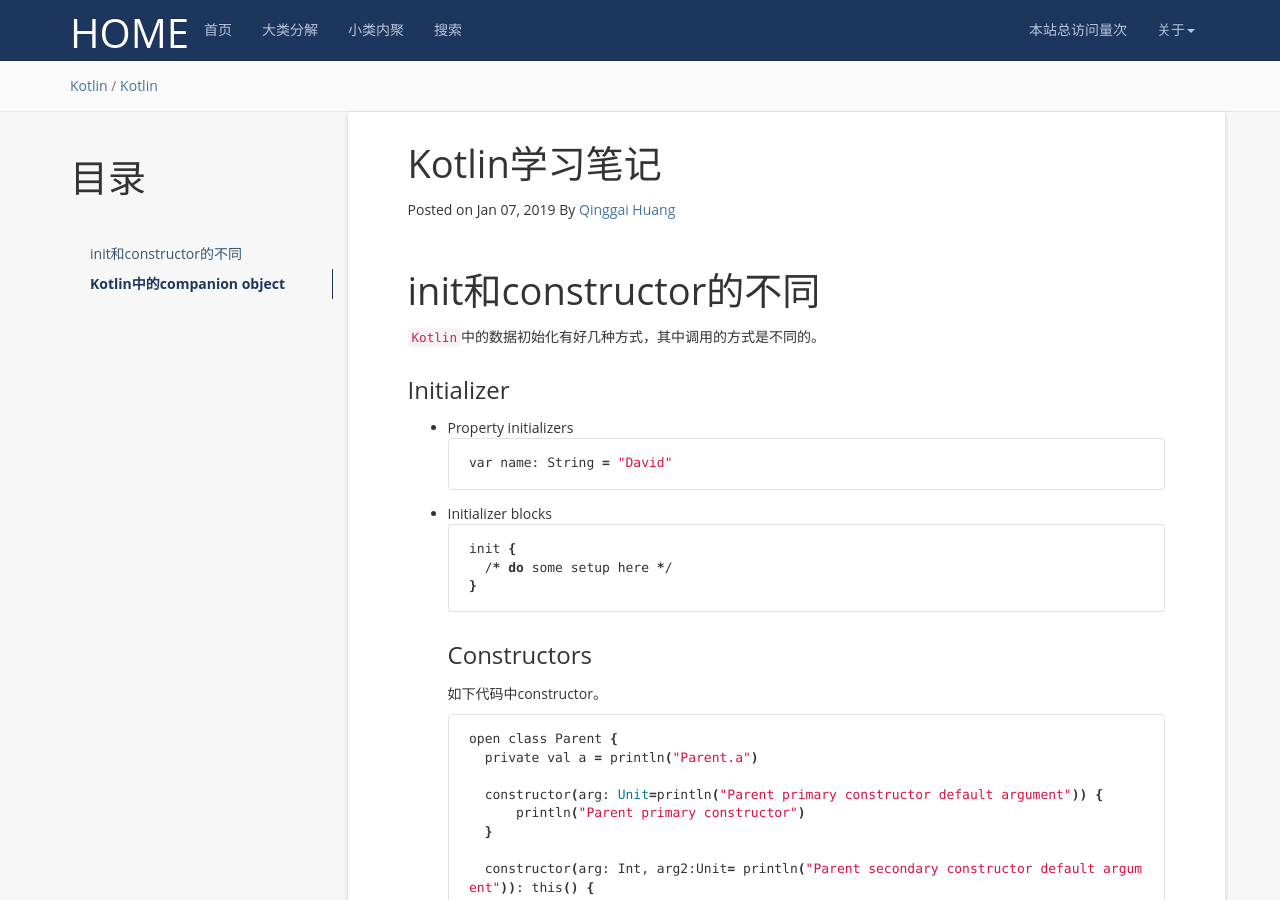
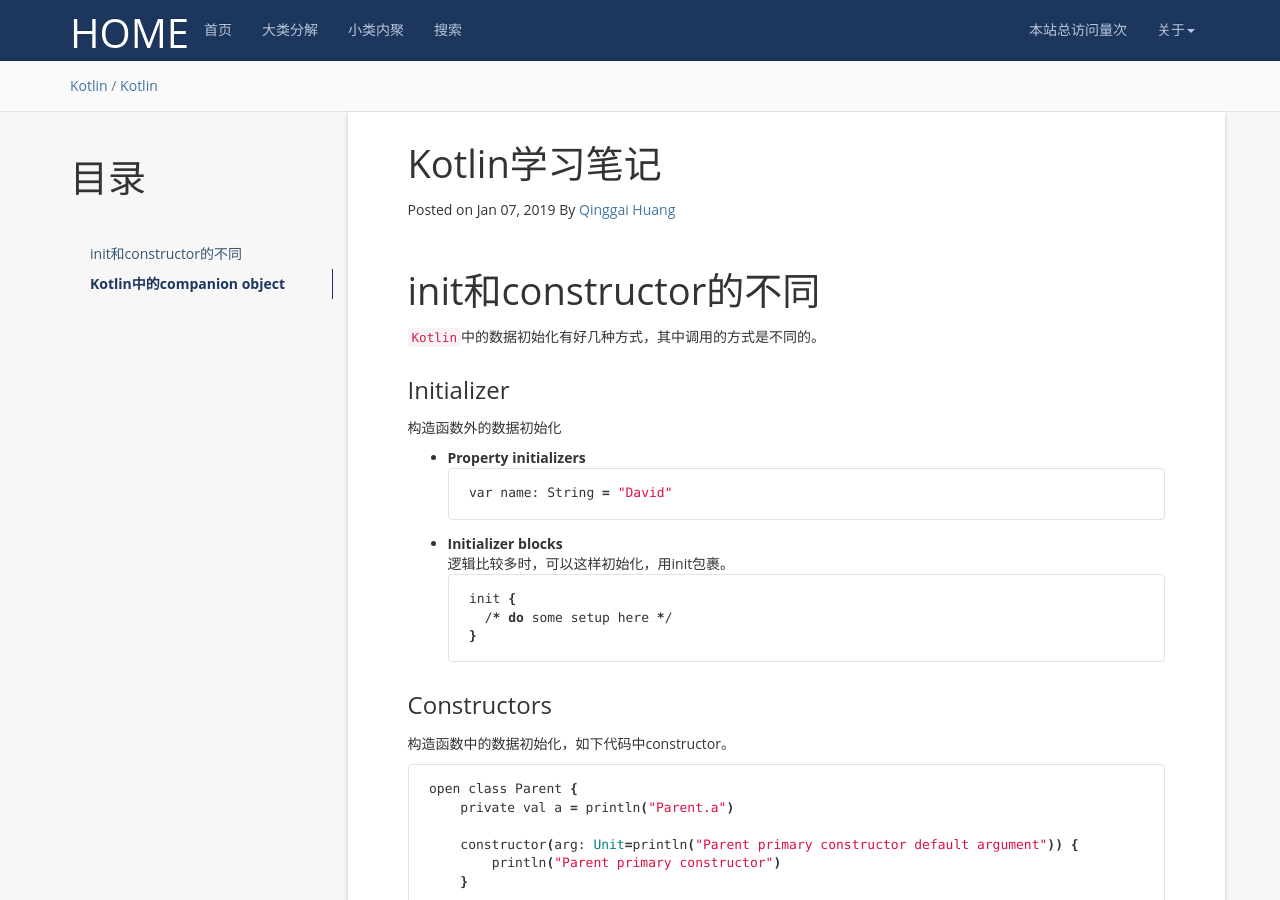
Before and after one commit to hqglichao/hqglichao.github.io, a Jekyll site: the page built from _posts/2019-1-7-kotlin-learn-tip.md, in a window 1280 px wide and 900 px high. Built offline with Jekyll 4.4.1, drawn with Linux system fonts in a browser that asks for light colours; nearby versions of some CDN libraries; comment, search, counter and statistics services are not loaded.

Commit message:
modify post.
Signed-off-by: huangqinggai <huangqinggai@qiyi.com>

````diff
--- a/_posts/2019-1-7-kotlin-learn-tip.md
+++ b/_posts/2019-1-7-kotlin-learn-tip.md
@@ -14,18 +14,22 @@ init和constructor的不同
 ====================================
 `Kotlin`中的数据初始化有好几种方式，其中调用的方式是不同的。
 ### Initializer
-* Property initializers
+构造函数外的数据初始化
+* **Property initializers**
   ```bash
   var name: String = "David"
   ```
-* Initializer blocks
+* **Initializer blocks**
+  逻辑比较多时，可以这样初始化，用init包裹。
   ```bash
   init {
     /* do some setup here */
   }
   ```
+
+
 ### Constructors
-如下代码中constructor。
+构造函数中的数据初始化，如下代码中constructor。
 ```bash
 open class Parent {
     private val a = println("Parent.a")
````
Also changed, not shown: _posts/2018-12-10-markdown-tutorial.md (+2 -1 lines).
